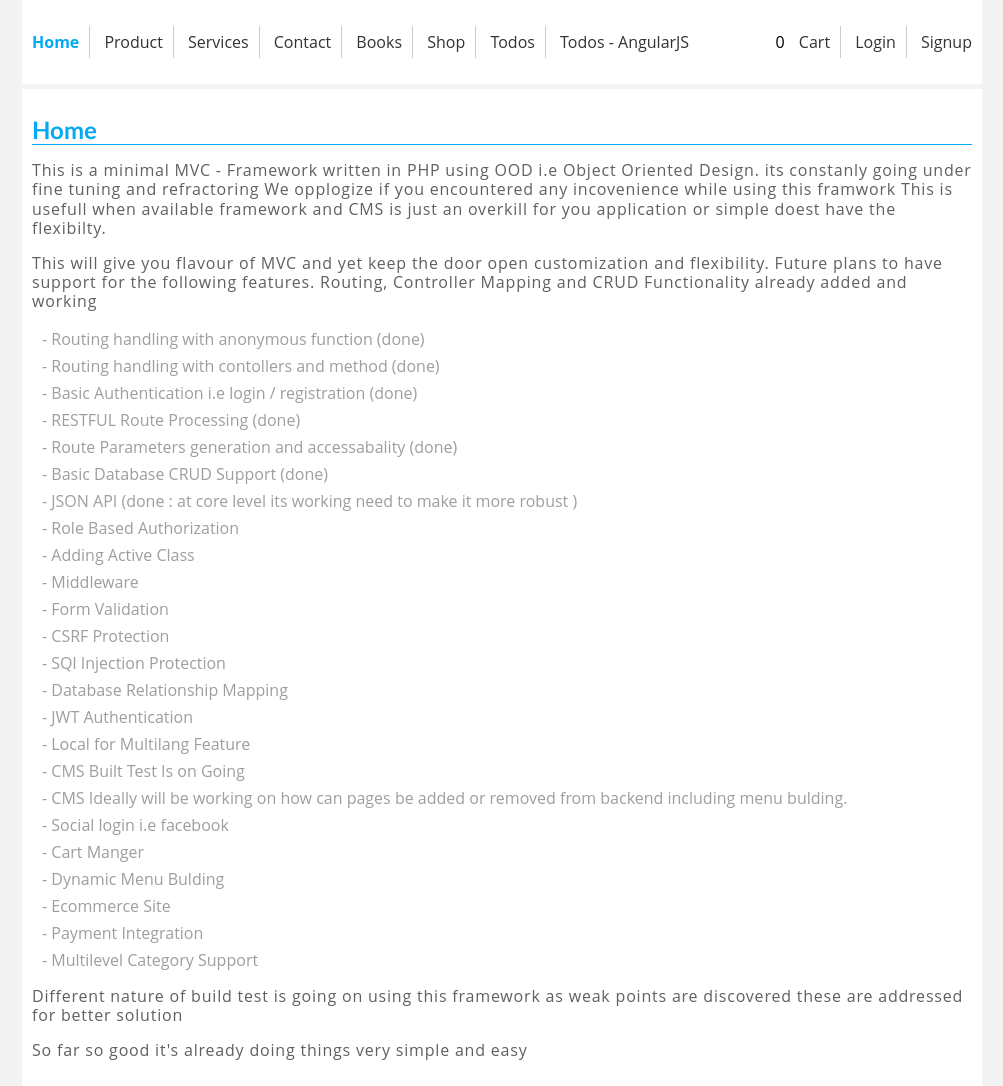
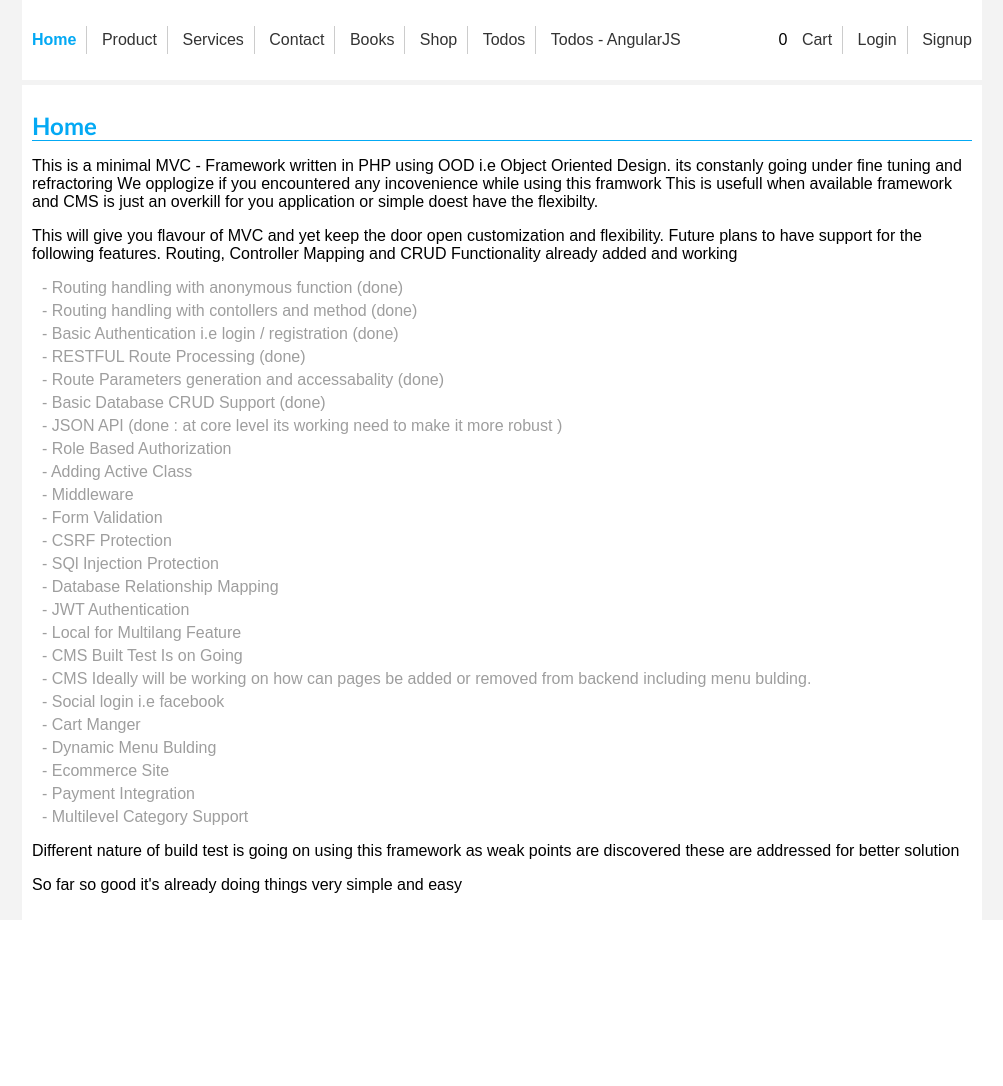
Before and after one commit to salmaniz82/spark-test, a PHP site: page / in a window 1280 px wide. Shown: the whole page, without its empty margins (138-1141 px from the left). After the commit the page ends 893 px from the top, so only its background shows below. Run offline with PHP 8.4, Linux system fonts and the light colour scheme; data comes from the database, SQL or seed files in the repository.

Commit message:
back to railway

```diff
--- a/assets/css/style.css
+++ b/assets/css/style.css
@@ -2,7 +2,7 @@ html, body {margin: 0; padding: 0;}
 
 body {
 	background-color: #f3f3f3;
-	font-family: 'Open Sans', sans-serif;
+	font-family: 'Raleway', sans-serif;
 }
 
 .wrapper {
@@ -313,13 +313,3 @@ a.cart-ud-btn.rmv {
     flex-direction: column-reverse;
     font-size: 0.7rem;
 }
-
-
-p.desc{
-
-line-height: 1.2rem;
-    letter-spacing: 0.05rem;
-    color: #635f5f;
-
-
-	}
--- a/pages/doc-head.php
+++ b/pages/doc-head.php
@@ -4,7 +4,7 @@
     <title> Quantam - <?php if(isset($data['title'])) echo $data['title']; ?></title>
     <link rel='shortcut icon' type='image/ico' href='/favicon.ico' />
 	<link rel="apple-touch-icon" type='image/ico' href="/favicon.ico">
-	<link href="https://fonts.googleapis.com/css?family=Open+Sans:300" rel="stylesheet"
+	<link href="https://fonts.googleapis.com/css?family=Raleway:200" rel="stylesheet">
 	<link rel="stylesheet" type="text/css" href="/assets/css/style.css">
 </head>
 <body>
```
